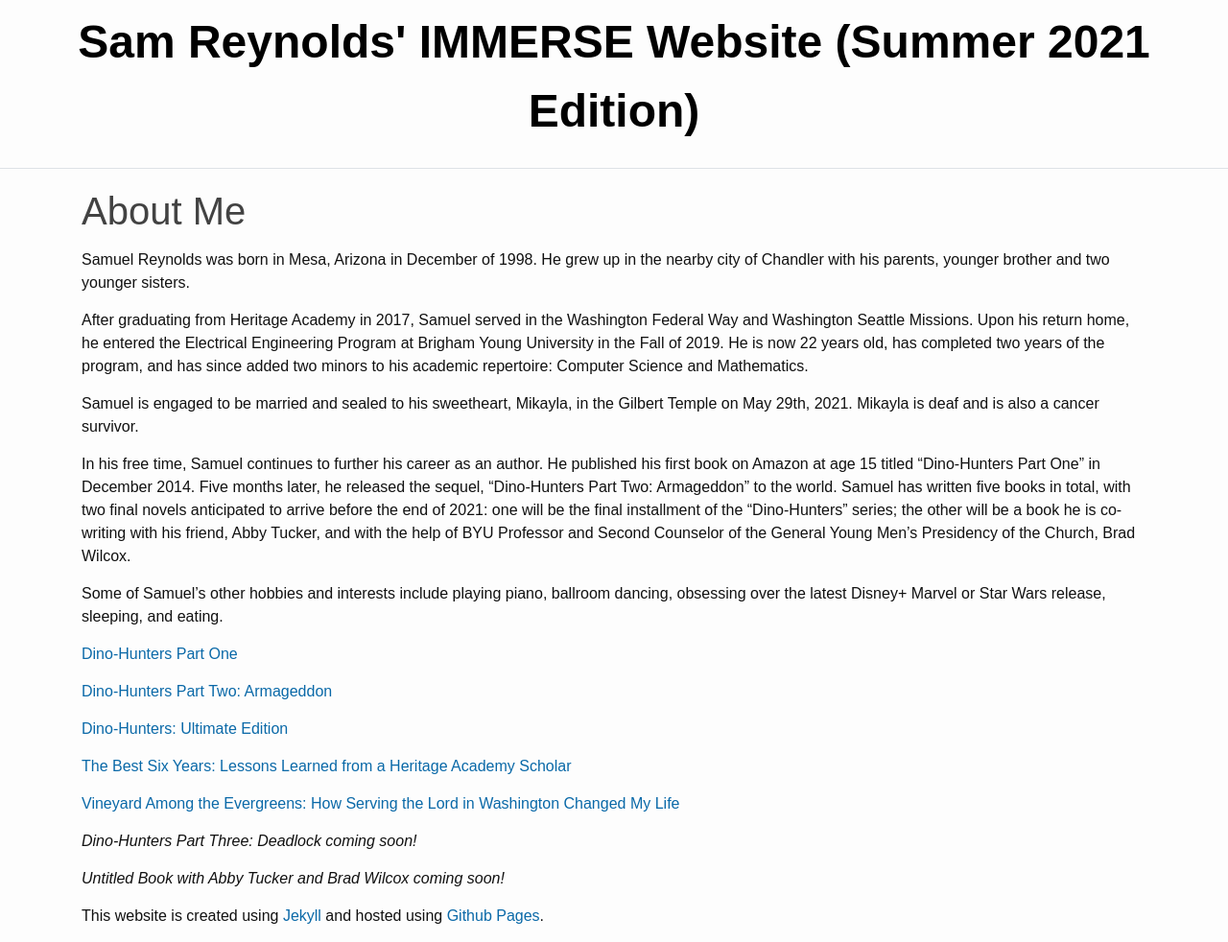
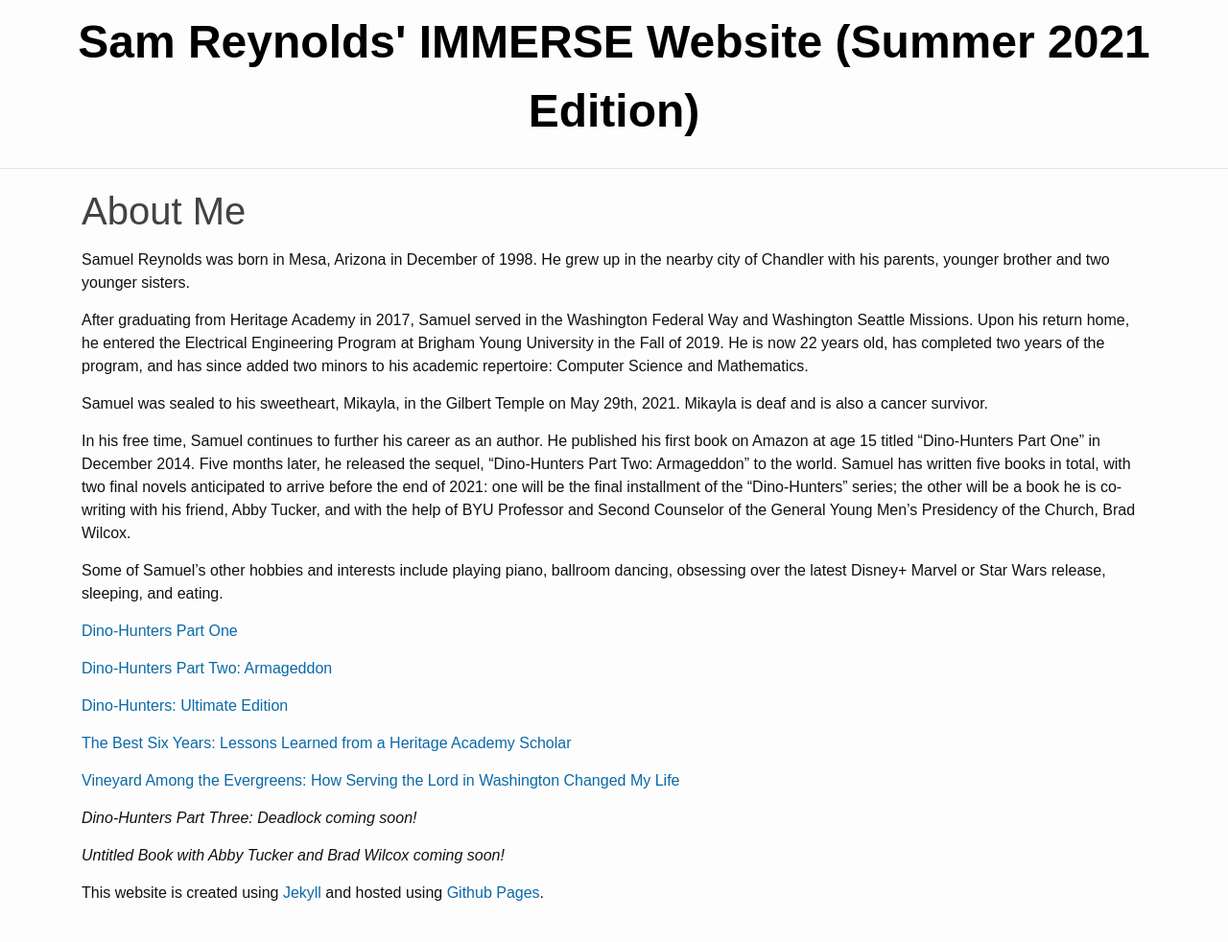
Before and after one commit to TheDHCreator/thedhcreator.github.io, a Jekyll site: the page built from _pages/about.md, in a window 1280 px wide and 982 px high. Shown: the whole window at 96% size. Built offline with Jekyll 4.4.1, drawn with Linux system fonts in a browser that asks for light colours.

Commit message:
marriage update

```diff
--- a/_pages/about.md
+++ b/_pages/about.md
@@ -9,7 +9,7 @@ Samuel Reynolds was born in Mesa, Arizona in December of 1998. He grew up in the
 
 After graduating from Heritage Academy in 2017, Samuel served in the Washington Federal Way and Washington Seattle Missions. Upon his return home, he entered the Electrical Engineering Program at Brigham Young University in the Fall of 2019. He is now 22 years old, has completed two years of the program, and has since added two minors to his academic repertoire: Computer Science and Mathematics.
 
-Samuel is engaged to be married and sealed to his sweetheart, Mikayla, in the Gilbert Temple on May 29th, 2021. Mikayla is deaf and is also a cancer survivor.
+Samuel was sealed to his sweetheart, Mikayla, in the Gilbert Temple on May 29th, 2021. Mikayla is deaf and is also a cancer survivor.
 
 In his free time, Samuel continues to further his career as an author. He published his first book on Amazon at age 15 titled "Dino-Hunters Part One" in December 2014. Five months later, he released the sequel, "Dino-Hunters Part Two: Armageddon" to the world. Samuel has written five books in total, with two final novels anticipated to arrive before the end of 2021: one will be the final installment of the "Dino-Hunters" series; the other will be a book he is co-writing with his friend, Abby Tucker, and with the help of BYU Professor and Second Counselor of the General Young Men's Presidency of the Church, Brad Wilcox.
 
```
